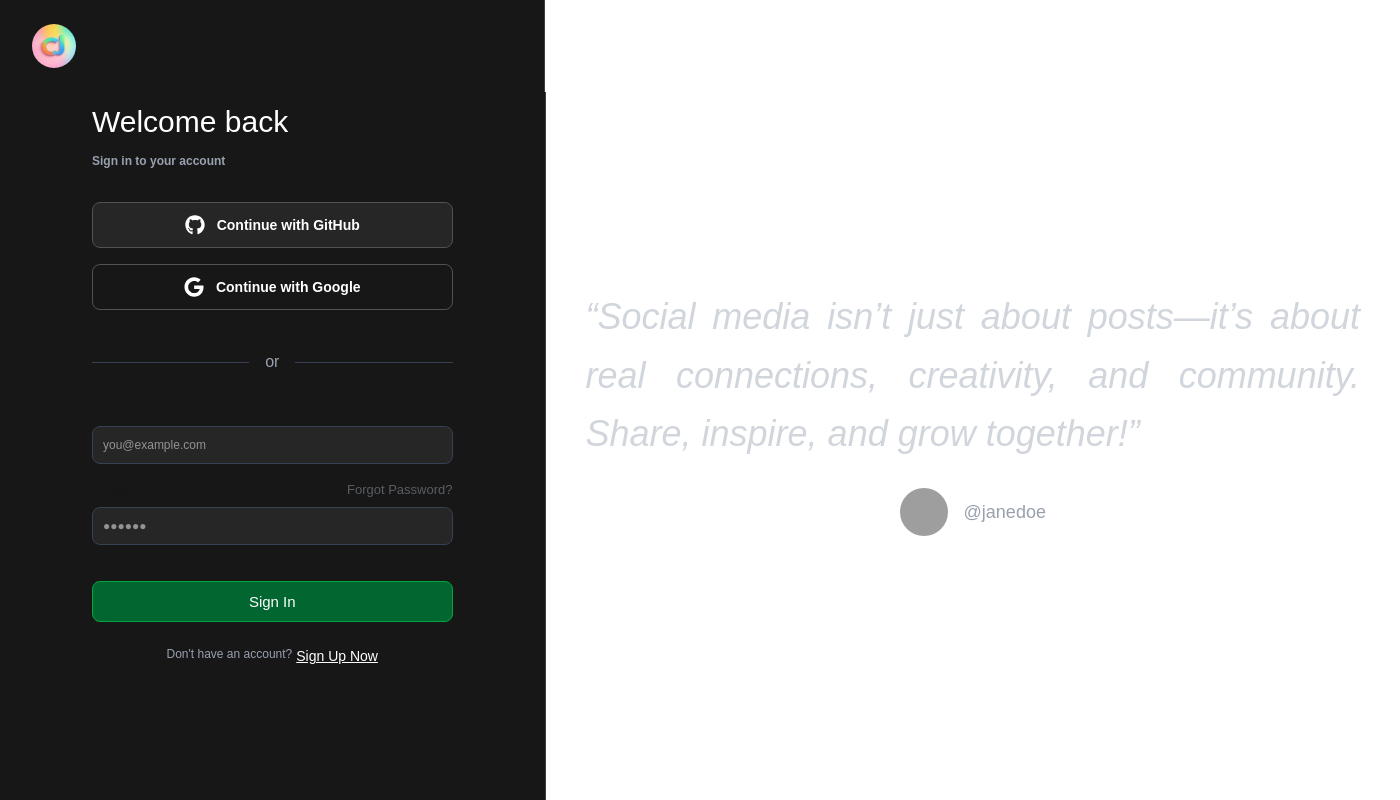
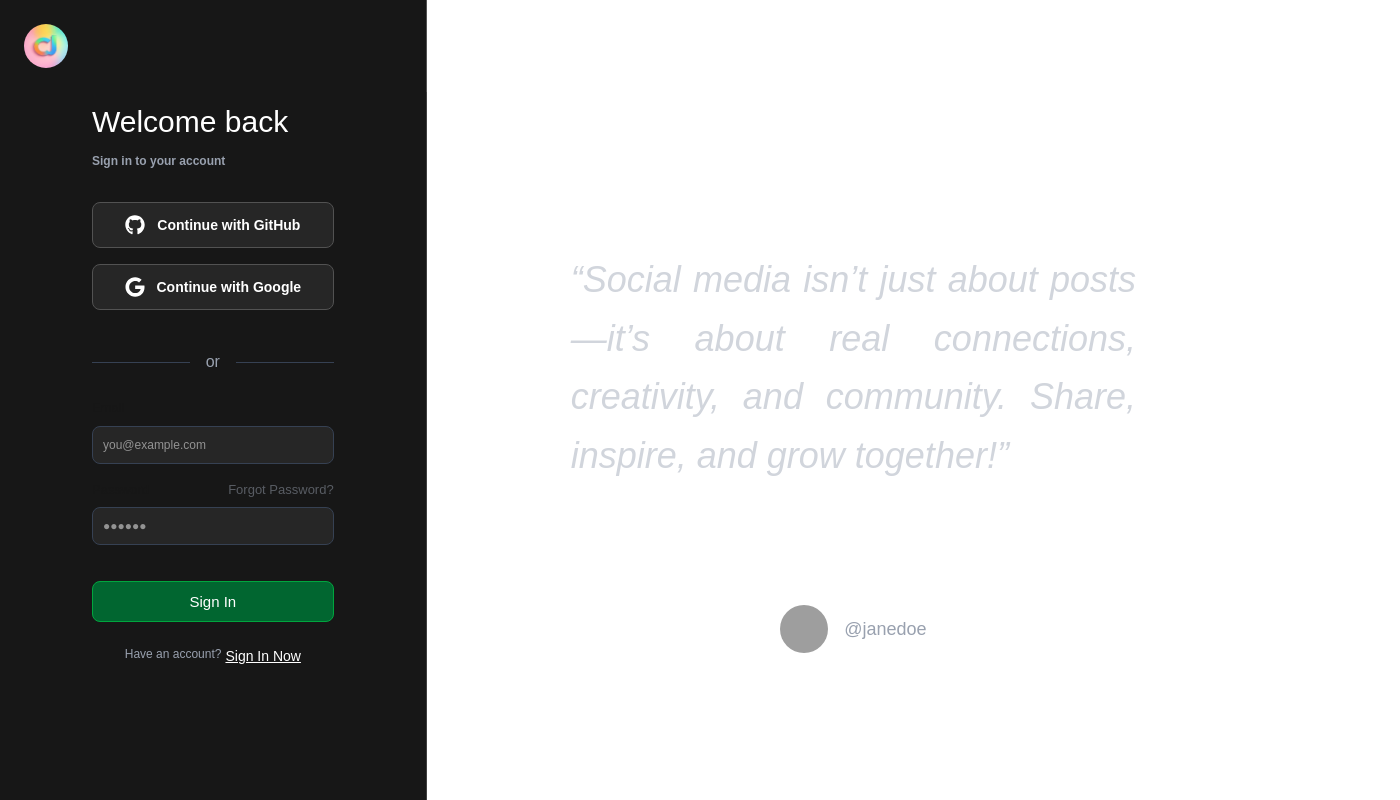
Before and after one commit to christianparanas/socialapp-frontend, a Next.js app: page /signin in a window 1280 px wide. Shown: the top 800 px of the page, 1400 px wide, since content can reach past the window. Built offline with nearby package versions, Linux system fonts and the light colour scheme; grey boxes are pictures that could not be loaded.

Commit message:
fix minor bug in signin and signup

```diff
--- a/src/app/signin/page.jsx
+++ b/src/app/signin/page.jsx
@@ -2,24 +2,31 @@ import React from 'react'
 import { FaGithub, FaGoogle } from 'react-icons/fa'
 
 
-export default function SignIn() {
+export default function SignUp() {
   return (
     <div className='h-screen'>
-      {/* Navigation Bar */}
-      <nav className='bg-neutral-900 p-4 flex items-center justify-start pl-6 w-[545px] border-r border-neutral-700'>
-        <img src='/assets/images/logo.jpg' alt='Logo' className='w-13 h-13 rounded-full object-cover p-1 m-1' />
-      </nav>
+      <div className=' md:justify-start w-full md: p-0 grid md:grid-cols-[1fr_2fr] grid-cols-1'>
+        <div className='bg-neutral-900 p-4 border-r border-neutral-600'>
+          <nav className=''>
+            <img src='/assets/images/logo.jpg' alt='Logo' className='w-13 h-13 rounded-full object-cover p-1 m-1' />
+          </nav>
+        </div>
+       <div className=''>
+       </div>
+      </div>
 
-      <div className='grid grid-cols-[545.5px_854.5px] h-full'>
+
+      <div className='grid md:grid-cols-[1fr_2fr] grid-cols-1 h-full'>
         {/* Left: Sign-in Form */}
-        <div className='bg-neutral-900 flex flex-col px-23 py-3 border-r border-neutral-700 '>
+        <div className='bg-neutral-900 flex flex-col px-6 py-6 md:px-23 md:py-3 border-b md:border-r border-neutral-700 '>
           <p className='text-3xl font-light text-white mb-3'>Welcome back</p>
           <p className='text-gray-400 mb-8 text-[12px] font-semibold'>Sign in to your account</p>
 
           <button className='w-full bg-neutral-800 border border-neutral-600 text-white py-3 rounded-lg flex items-center justify-center gap-3 mb-4 text-sm font-semibold'>
             <FaGithub className='text-xl' /> Continue with GitHub
           </button>
-          <button className='w-fullbg-neutral-900 border border-neutral-600 text-white py-3 rounded-lg flex items-center justify-center gap-3 mb-4 text-sm font-semibold'>
+
+          <button className='w-full bg-neutral-800 border border-neutral-600 text-white py-3 rounded-lg flex items-center justify-center gap-3 mb-4 text-sm font-semibold'>
             <FaGoogle className='text-xl' /> Continue with Google
           </button>
 
@@ -34,7 +41,7 @@ export default function SignIn() {
             placeholder='you@example.com'
             className='w-full p-[10px] bg-neutral-800 rounded-lg bg-gray-850 text-white border border-gray-700 mb-4 text-xs'
           />
-          <div className='flex '>
+          <div className='flex'>
             <div className='text-[13px] pb-2 opacity-60'>Password</div>
             <div className='w-full text-right text-gray-400 text-[13px] opacity-50'>Forgot Password?</div>
           </div>
@@ -46,15 +53,15 @@ export default function SignIn() {
 
           <button className='w-full bg-green-800 text-white py-2 rounded-lg text-lg mb-6 mt-7 border border-green-600 text-[15px] font-extralight'>Sign In</button>
           <div className='flex flex-col-2 justify-center'>
-            <p className='text-gray-400 text-xs text-center pr-1 '>Don't have an account? </p>
-            <span className='text-white cursor-pointert text-center underline text-sm'>Sign Up Now </span>
+            <p className='text-gray-400 text-xs text-center pr-1 '>Have an account? </p>
+            <span className='text-white cursor-pointert text-center underline text-sm'>Sign In Now </span>
 
           </div>
         </div>
 
         {/* Right: Quote Section */}
-        <div className='flex flex-col justify-center items-center text-white w-full h-full'>
-          <p className='text-4xl italic text-gray-300 pb-6 p-10 leading-relaxed text-justify'>
+        <div className='flex flex-col justify-center items-center text-white w-full h-full md:h-screen  md: px-6'>
+          <p className='text-2xl md:text-4xl italic text-gray-300 pb-6 p-6 md:p-30 leading-relaxed text-justify'>
             “Social media isn’t just about posts—it’s about real connections, creativity, and community. Share, inspire, and grow together!”
           </p>
           <div className='flex items-center gap-4 pb-50'>
--- a/src/app/signup/page.jsx
+++ b/src/app/signup/page.jsx
@@ -5,14 +5,20 @@ import { FaGithub, FaGoogle } from 'react-icons/fa'
 export default function SignUp() {
   return (
     <div className='h-screen'>
-      {/* Navigation Bar */}
-      <nav className='bg-neutral-900 p-4 flex items-center justify-start pl-6 w-[545px] border-r border-neutral-700'>
-        <img src='/assets/images/logo.jpg' alt='Logo' className='w-13 h-13 rounded-full object-cover p-1 m-1' />
-      </nav>
+      <div className=' md:justify-start w-full md: p-0 grid md:grid-cols-[1fr_2fr] grid-cols-1'>
+        <div className='bg-neutral-900 p-4 border-r border-neutral-600'>
+          <nav className=''>
+            <img src='/assets/images/logo.jpg' alt='Logo' className='w-13 h-13 rounded-full object-cover p-1 m-1' />
+          </nav>
+        </div>
+       <div className=''>
+       </div>
+      </div>
 
-      <div className='grid grid-cols-[545.5px_854.5px] h-full'>
+
+      <div className='grid md:grid-cols-[1fr_2fr] grid-cols-1 h-full'>
         {/* Left: Sign-in Form */}
-        <div className='bg-neutral-900 flex flex-col px-23 py-3 border-r border-neutral-700 '>
+        <div className='bg-neutral-900 flex flex-col px-6 py-6 md:px-23 md:py-3 border-b md:border-r border-neutral-700 '>
           <p className='text-3xl font-light text-white mb-3'>Get started</p>
           <p className='text-gray-400 mb-8 text-[12px] font-semibold'>Create a new account</p>
 
@@ -49,8 +55,8 @@ export default function SignUp() {
         </div>
 
         {/* Right: Quote Section */}
-        <div className='flex flex-col justify-center items-center text-white w-full h-full'>
-          <p className='text-4xl italic text-gray-300 pb-6 p-10 leading-relaxed text-justify'>
+        <div className='flex flex-col justify-center items-center text-white w-full h-full md:h-screen  md: px-6'>
+          <p className='text-2xl md:text-4xl italic text-gray-300 pb-6 p-6 md:p-30 leading-relaxed text-justify'>
             “Social media isn’t just about posts—it’s about real connections, creativity, and community. Share, inspire, and grow together!”
           </p>
           <div className='flex items-center gap-4 pb-50'>
```
